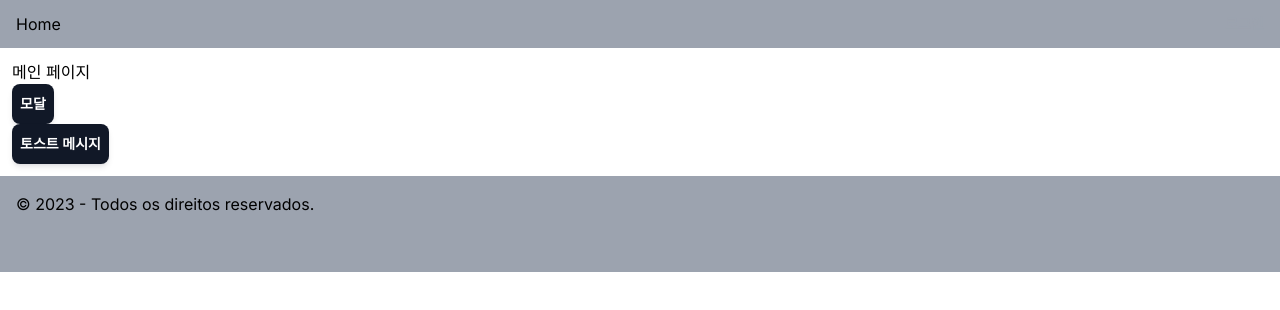
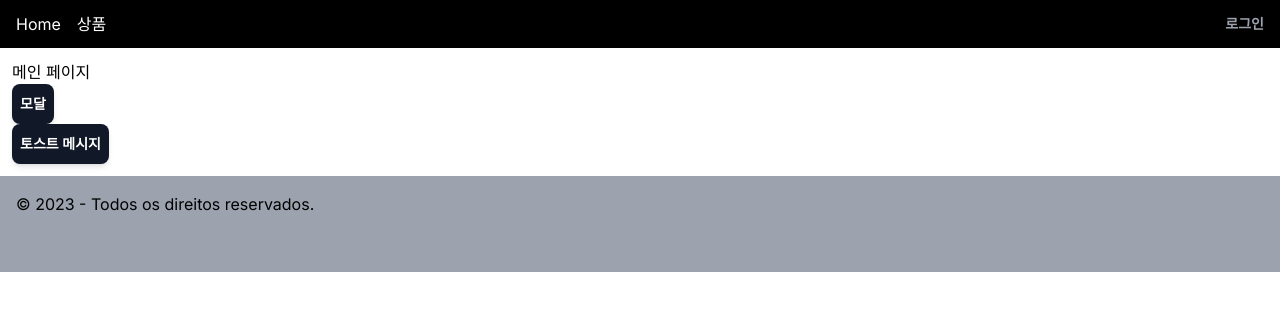
Before and after one commit to dbaudwns20/Daesungnipple, a Next.js app: page / in a window 1280 px wide. Shown: the top 310 px of the page. Built offline with nearby package versions, Linux system fonts and the light colour scheme; no server answers.

Commit message:
header 색 변경

```diff
--- a/src/components/header/header.tsx
+++ b/src/components/header/header.tsx
@@ -13,9 +13,10 @@ export default function MainHeader(props: HeaderProps) {
   const { session } = props;
 
   return (
-    <header className="flex h-12 items-center justify-between p-4 bg-gray-400">
-      <div>
+    <header className="flex h-12 items-center justify-between bg-black p-4">
+      <div className="inline-flex gap-4 text-white">
         <Link href="/">Home</Link>
+        <Link href="/products">상품</Link>
       </div>
       <div className="flex gap-2">
         {session ? (
```
